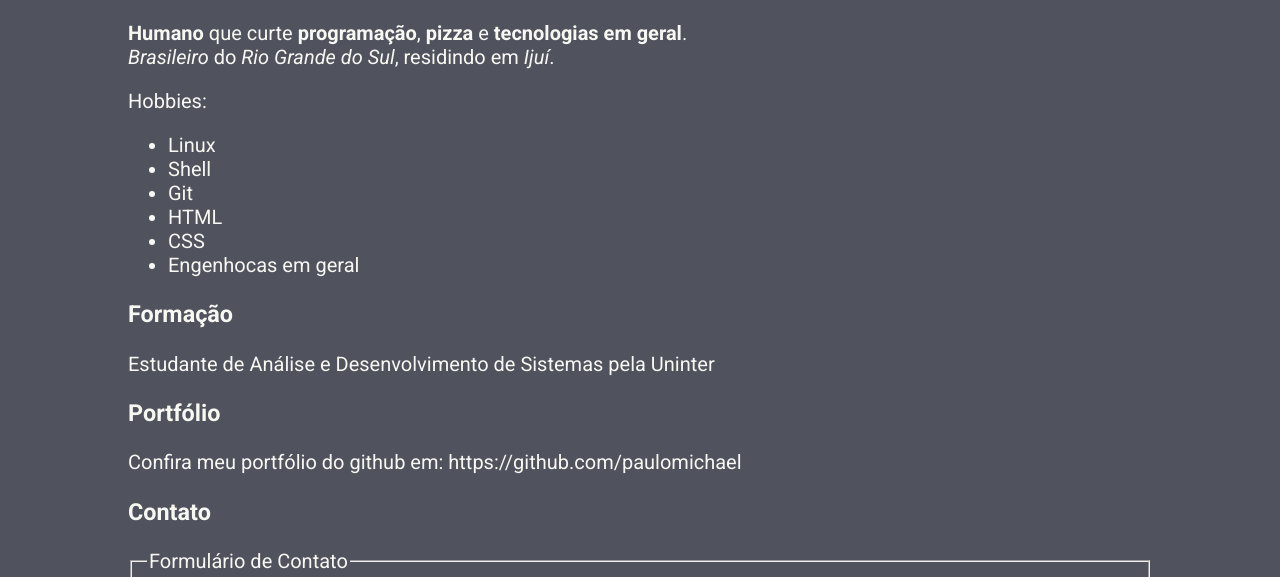
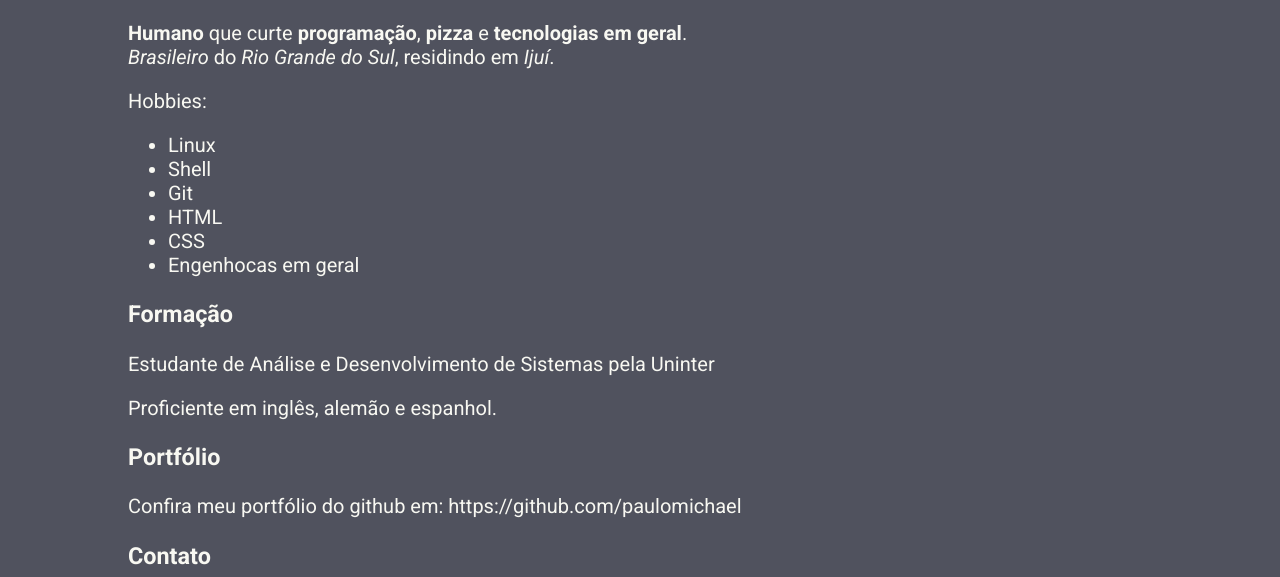
Before and after one commit to paulomichael/paulomichael.github.io, a plain HTML site: page index.html in a window 1280 px wide. Shown: the part 154-731 px from the top of the page. Drawn offline with Linux system fonts and the light colour scheme.

Commit message:
Update index.html

```diff
--- a/index.html
+++ b/index.html
@@ -43,11 +43,11 @@
 
             <div class="container">
 
-
         <!--     Seção "Formação"       -->
             <div class="formacao">
                 <h3 id="formacao">Formação</h3>
             <p> Estudante de Análise e Desenvolvimento de Sistemas pela Uninter</p>
+            <p> Proficiente em inglês, alemão e espanhol.</p>
             </div>
         </div>
 
```
